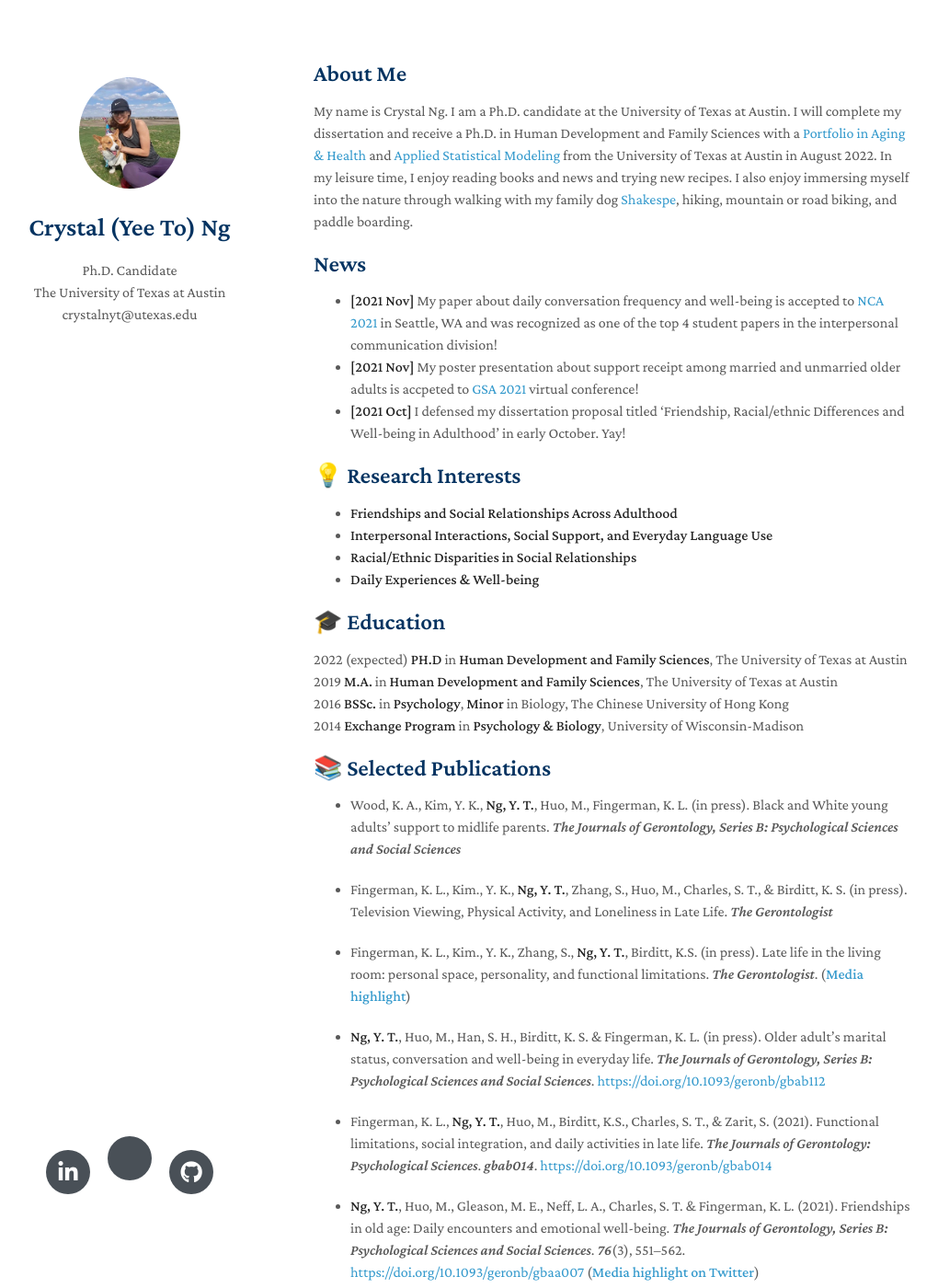
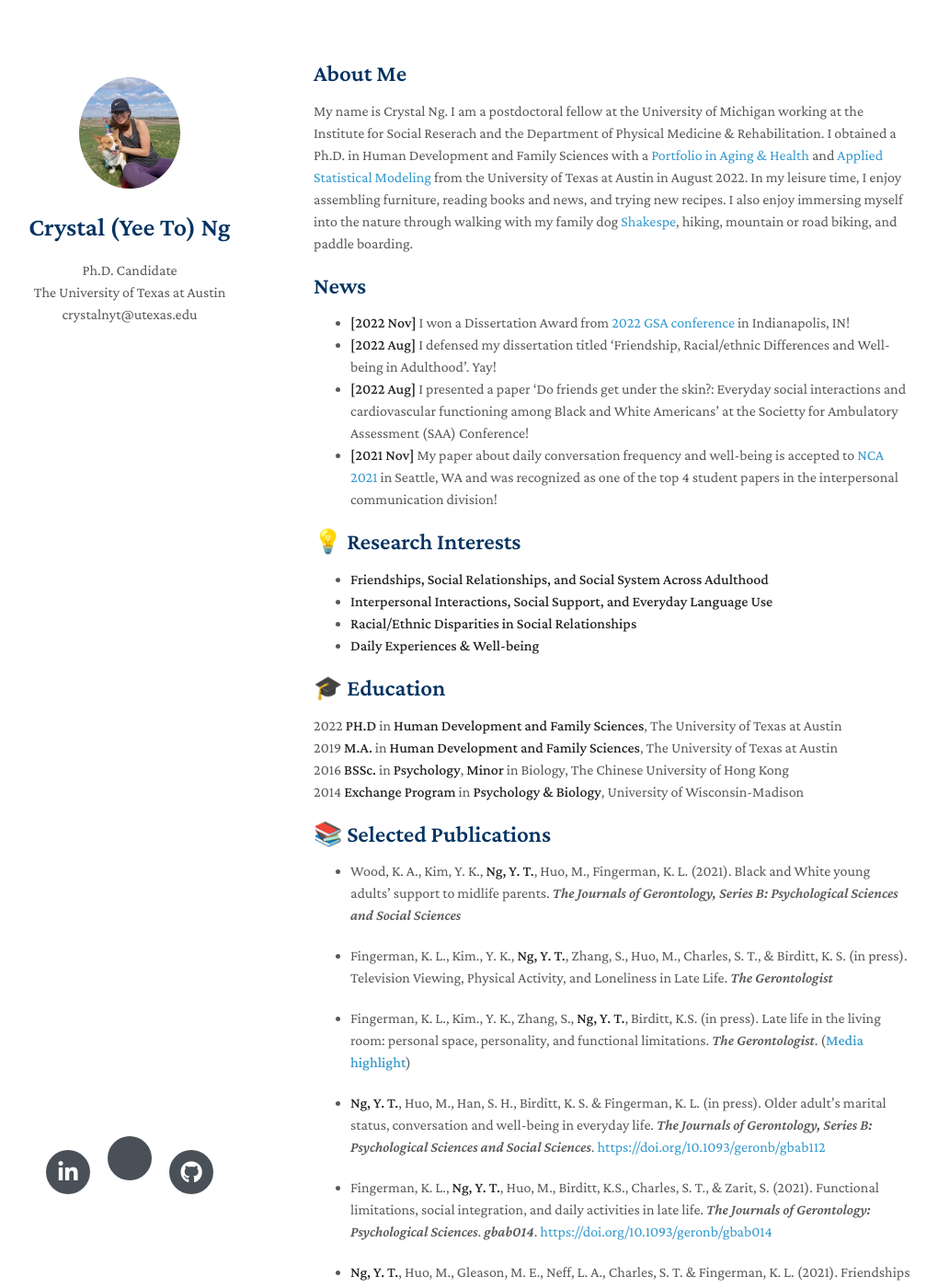
Before and after one commit to Crystal-ng/Crystal-ng.github.io, a Jekyll site: the page built from index.md, in a window 1280 px wide and 1400 px high. Shown: the whole window at 92% size, without its empty margins (129-1149 px from the left). Built offline with Jekyll 4.4.1, drawn with Linux system fonts in a browser that asks for light colours; nearby versions of some CDN libraries; a style sheet for code colours, icons or effects is not loaded; our own code applies the rules of GitHub Pages for plain Markdown files; some of the changed text lies outside the part shown.

Commit message:
Update index.md

```diff
--- a/index.md
+++ b/index.md
@@ -4,22 +4,24 @@ layout: homepage
 
 ## About Me
 
-My name is Crystal Ng. I am a Ph.D. candidate at the University of Texas at Austin. I will complete my dissertation and receive a Ph.D. in Human Development and Family Sciences with a [Portfolio in Aging & Health](https://liberalarts.utexas.edu/talc/students/portfolio-in-aging-and-health/index.php) and [Applied Statistical Modeling](https://stat.utexas.edu/graduate/portfolio-in-applied-statistical-modeling) from the University of Texas at Austin in August 2022. In my leisure time, I enjoy reading books and news and trying new recipes. I also enjoy immersing myself into the nature through walking with my family dog [Shakespe](https://www.facebook.com/ShakespeTheCorgi), hiking, mountain or road biking, and paddle boarding.
+My name is Crystal Ng. I am a postdoctoral fellow at the University of Michigan working at the Institute for Social Reserach and the Department of Physical Medicine & Rehabilitation. I obtained a Ph.D. in Human Development and Family Sciences with a [Portfolio in Aging & Health](https://liberalarts.utexas.edu/talc/students/portfolio-in-aging-and-health/index.php) and [Applied Statistical Modeling](https://stat.utexas.edu/graduate/portfolio-in-applied-statistical-modeling) from the University of Texas at Austin in August 2022. In my leisure time, I enjoy assembling furniture, reading books and news, and trying new recipes. I also enjoy immersing myself into the nature through walking with my family dog [Shakespe](https://www.facebook.com/ShakespeTheCorgi), hiking, mountain or road biking, and paddle boarding.
 
 
 
 
 ## News
+- **[2022 Nov]** I won a Dissertation Award from  [2022 GSA conference](https://www.natcom.org/) in Indianapolis, IN!
+- **[2022 Aug]** I defensed my dissertation titled 'Friendship, Racial/ethnic Differences and Well-being in Adulthood'. Yay!
+- **[2022 Aug]** I presented a paper 'Do friends get under the skin?: Everyday social interactions and cardiovascular functioning among Black and White Americans' at the Societty for Ambulatory Assessment (SAA) Conference!
+- **[2021 Nov]** My paper about daily conversation frequency and well-being is accepted to [NCA 2021](https://www.natcom.org/) in Seattle, WA and was recognized as one of the top 4 student papers in the interpersonal communication division!
 
-- **[2021 Nov]** My paper about daily conversation frequency and well-being is accepted to [NCA 2021](https://www.natcom.org/) in Seattle, WA and was recognized as one of the top 4 student papers in the interpersonal communication division!
-- **[2021 Nov]** My poster presentation about support receipt among married and unmarried older adults is accpeted to [GSA 2021](https://www.gsa2021.org/) virtual conference!
-- **[2021 Oct]** I defensed my dissertation proposal titled 'Friendship, Racial/ethnic Differences and Well-being in Adulthood' in early October. Yay!
+
 
 
 
 ## 💡 Research Interests
 
-- **Friendships and Social Relationships Across Adulthood** <br>
+- **Friendships, Social Relationships, and Social System Across Adulthood** <br>
 - **Interpersonal Interactions, Social Support, and Everyday Language Use** <br>
 - **Racial/Ethnic Disparities in Social Relationships** <br>
 - **Daily Experiences & Well-being**
@@ -27,16 +29,16 @@ My name is Crystal Ng. I am a Ph.D. candidate at the University of Texas at Aust
 
 ## 🎓 Education
 
-2022 (expected) **PH.D** in **Human Development and Family Sciences**, The University of Texas at Austin <br>
+2022 **PH.D** in **Human Development and Family Sciences**, The University of Texas at Austin <br>
 2019 **M.A.** in **Human Development and Family Sciences**, The University of Texas at Austin <br>
-2016	**BSSc.** in **Psychology**, **Minor** in Biology, The Chinese University of Hong Kong <br>
+2016 **BSSc.** in **Psychology**, **Minor** in Biology, The Chinese University of Hong Kong <br>
 2014 **Exchange Program** in **Psychology & Biology**, University of Wisconsin-Madison <br>
 
 
 
 ## 📚 Selected Publications
 
-- Wood, K. A., Kim, Y. K., **Ng, Y. T.**, Huo, M., Fingerman, K. L. (in press). Black and White young  adults’ support to midlife parents. *The Journals of Gerontology, Series B: Psychological Sciences and Social Sciences*
+- Wood, K. A., Kim, Y. K., **Ng, Y. T.**, Huo, M., Fingerman, K. L. (2021). Black and White young  adults’ support to midlife parents. *The Journals of Gerontology, Series B: Psychological Sciences and Social Sciences*
 
 - Fingerman, K. L., Kim., Y. K., **Ng, Y. T.**, Zhang, S., Huo, M., Charles, S. T., & Birditt, K. S. (in press). Television Viewing, Physical Activity, and Loneliness in Late Life. *The Gerontologist*
 
```
Also changed, not shown: other parts of index.md (+1 -1 lines).
